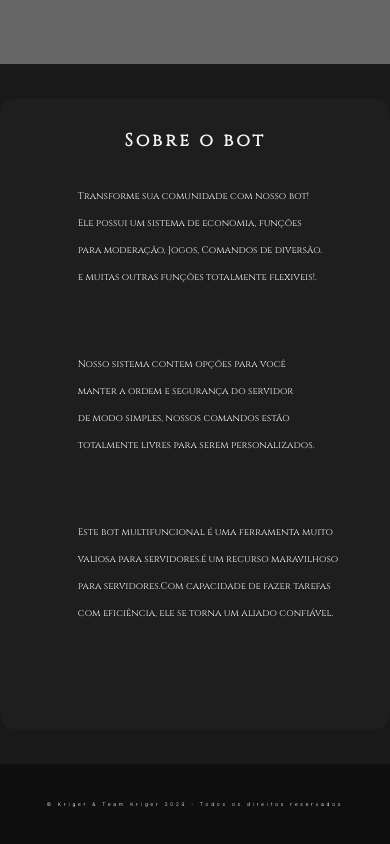
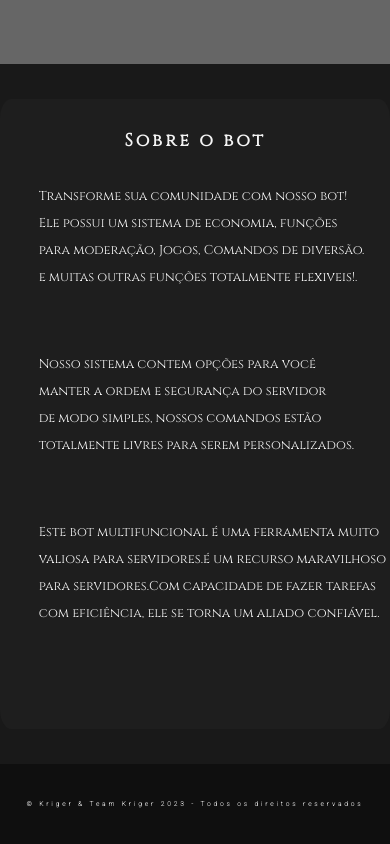
Before and after one commit to krigerofc/krigerbot_site, a plain HTML site: page index.html in a window 390 px wide. Shown: the part 780-1624 px from the top of the page. Drawn offline with Linux system fonts and the light colour scheme.

Commit message:
só mais um sonho

```diff
--- a/cllr.css
+++ b/cllr.css
@@ -131,7 +131,7 @@ li{
 
 
     #apresentacao .paragrafo-apresentacao{
-        font-size: 0.8rem;
+        font-size: 0.9rem;
     }
 
     #sobre-container{
@@ -145,7 +145,7 @@ li{
 
     #sobre-bot .paragrafo-apresentacao{
         color: whitesmoke;
-        font-size: 0.6rem;
+        font-size: 0.8rem;
 
     }
 
@@ -159,5 +159,5 @@ li{
 }
 
 #rodape .titulo-principal{
-    font-size: 0.3rem;
+    font-size: 0.4rem;
 }
```
